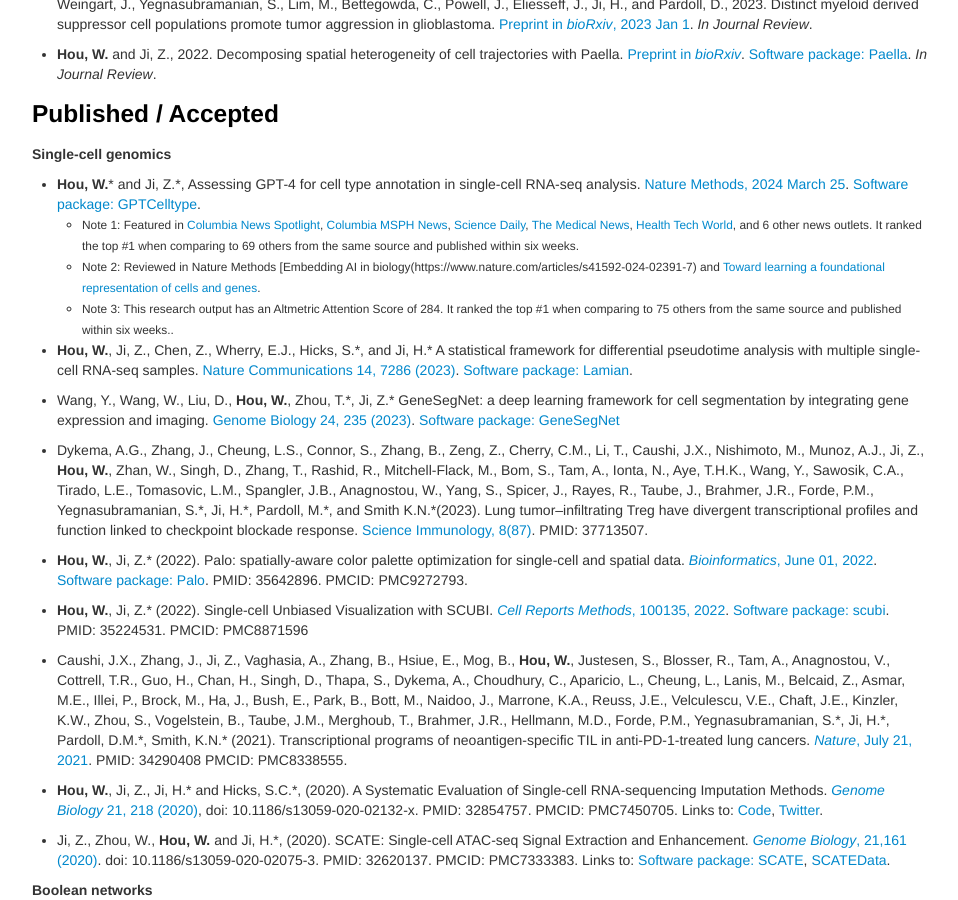
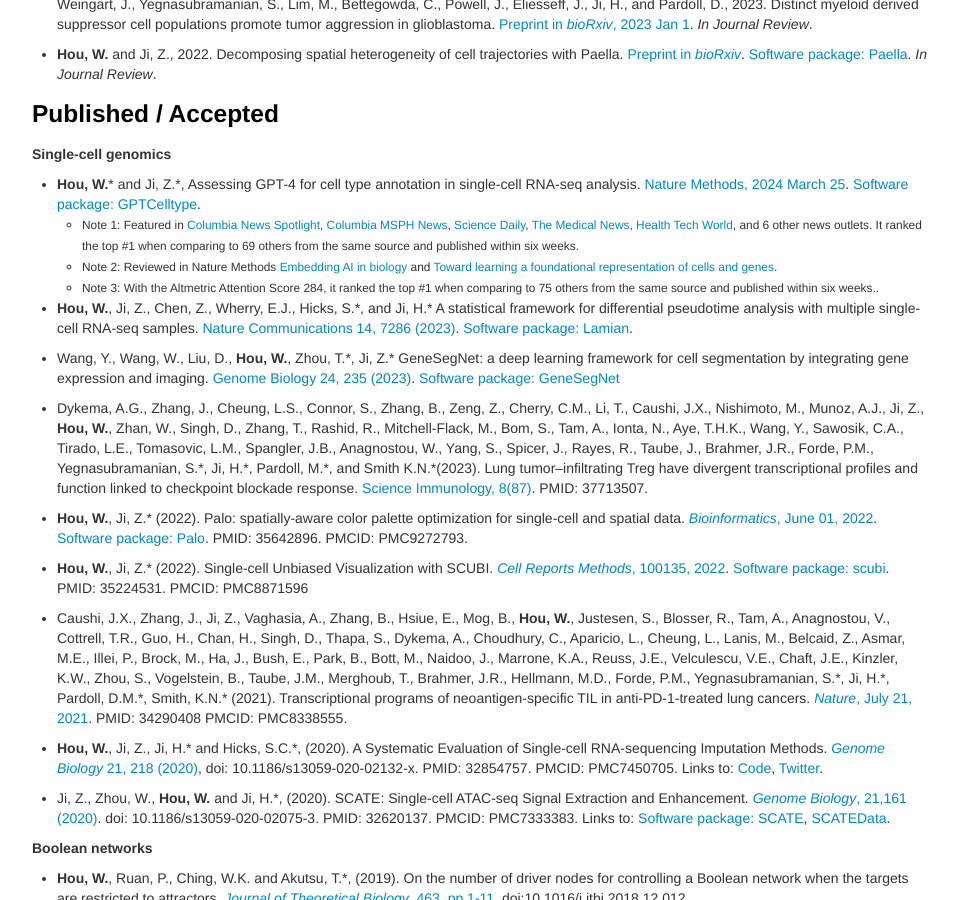
Before and after one commit to Winnie09/Wenpin_Hou, a Jekyll site: the page built from pages/publications.md, in a window 1280 px wide and 900 px high, scrolled down 388 px. Shown: the whole window, without its empty margins (158-1116 px from the left). Built offline with Jekyll 4.4.1, drawn with Linux system fonts in a browser that asks for light colours.

```diff
--- a/pages/publications.md
+++ b/pages/publications.md
@@ -27,8 +27,8 @@
 
 - **Hou, W.**\* and Ji, Z.\*, Assessing GPT-4 for cell type annotation in single-cell RNA-seq analysis. [Nature Methods, 2024 March 25](https://link.springer.com/article/10.1038/s41592-024-02235-4?utm_source=rct_congratemailt&utm_medium=email&utm_campaign=oa_20240325&utm_content=10.1038/s41592-024-02235-4). [Software package: GPTCelltype](https://winnie09.github.io/Wenpin_Hou/pages/gptcelltype.html).
 	- <small> Note 1: Featured in [Columbia News Spotlight](https://us7.campaign-archive.com/?e=__test_email__&u=cc26d8788ee7d6f98dd0af14e&id=6dd610b0a9), [Columbia MSPH News](https://www.publichealth.columbia.edu/news/gpt-4-ai-outperforms-experts-identification-cell-types?utm_source=newsletter&utm_medium=email&utm_campaign=040124spotlight), [Science Daily](https://www.sciencedaily.com/releases/2024/03/240325172422.htm), [The Medical News](https://www.news-medical.net/news/20240326/GPT-4-shows-expert-level-accuracy-in-annotating-cell-types.aspx), [Health Tech World](https://www.htworld.co.uk/news/gpt-4-for-identifying-cell-types-in-single-cells-matches/), and 6 other news outlets. It ranked the top #1 when comparing to 69 others from the same source and published within six weeks. </small>
-	- <small> Note 2: Reviewed in Nature Methods [Embedding AI in biology(https://www.nature.com/articles/s41592-024-02391-7) and [Toward learning a foundational representation of cells and genes](https://www.nature.com/articles/s41592-024-02367-7).</small>
-	- <small> Note 3: This research output has an Altmetric Attention Score of 284. It ranked the top #1 when comparing to 75 others from the same source and published within six weeks..</small>
+	- <small> Note 2: Reviewed in Nature Methods [Embedding AI in biology](https://www.nature.com/articles/s41592-024-02391-7) and [Toward learning a foundational representation of cells and genes](https://www.nature.com/articles/s41592-024-02367-7).</small>
+	- <small> Note 3:  With the Altmetric Attention Score 284, it ranked the top #1 when comparing to 75 others from the same source and published within six weeks..</small>
 
 - **Hou, W.**, Ji, Z., Chen, Z., Wherry, E.J., Hicks, S.\*, and Ji, H.\* A statistical framework for differential pseudotime analysis with multiple single-cell RNA-seq samples.  [Nature Communications 14, 7286 (2023)](https://www.nature.com/articles/s41467-023-42841-y). [Software package: Lamian](https://github.com/Winnie09/Lamian).
 
```
